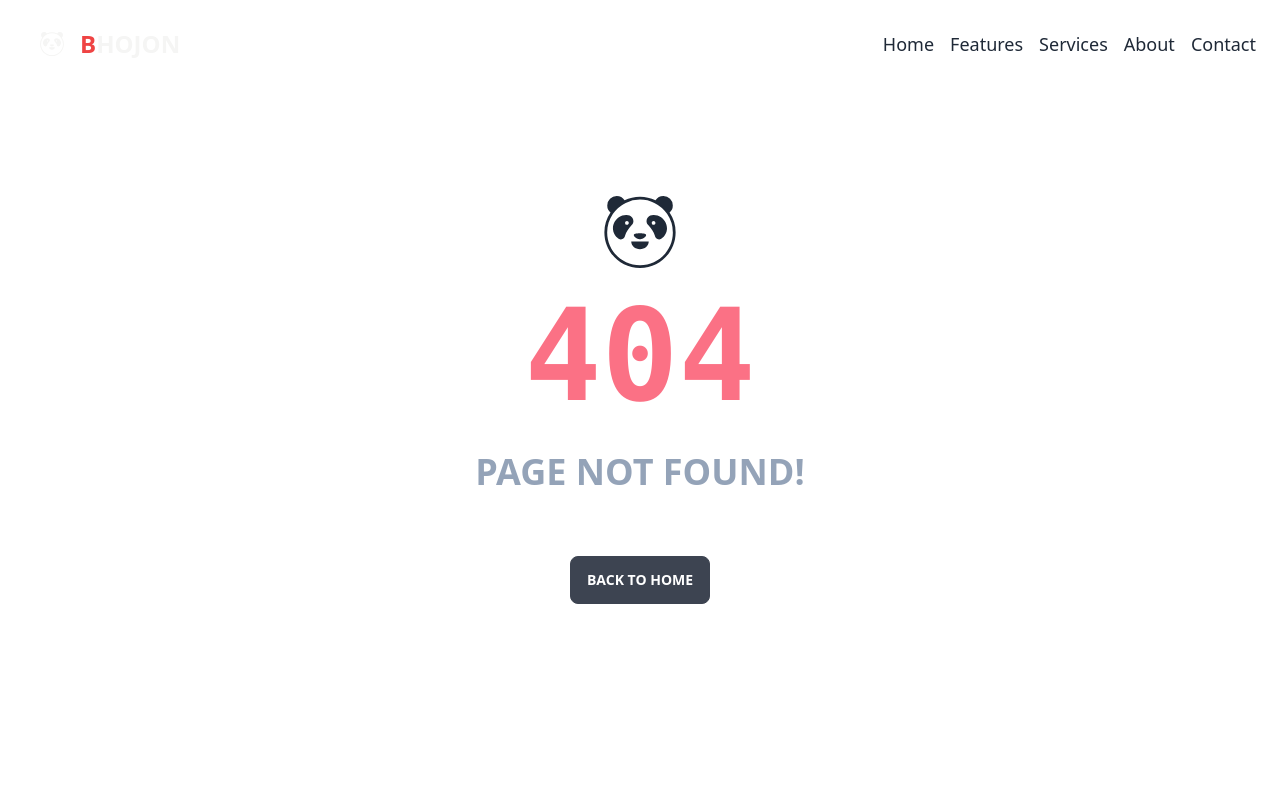
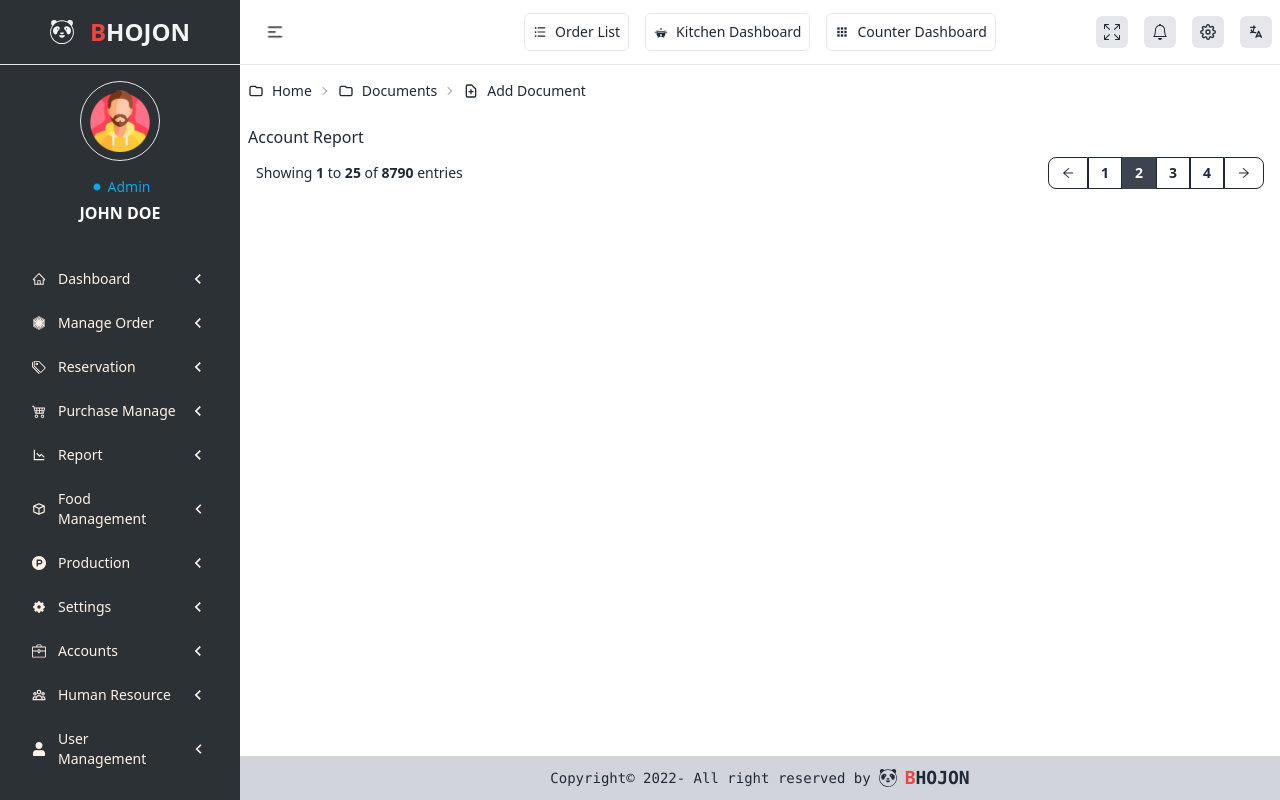
Before and after one commit to nDevers/Bhojon, a React (Create React App) app: page /dashboard/accounts/accounts-report in a window 1280 px wide. Before the commit this address had no page. Built offline with nearby package versions, Linux system fonts and the light colour scheme.

Commit message:
accounts routes added

```diff
--- a/src/App.js
+++ b/src/App.js
@@ -36,7 +36,7 @@ import ManageFood from "./pages/dashboard/FoodManagement/ManageFood/ManageFood";
 
 import Production from "./pages/dashboard/Production";
 import Settings from "./pages/dashboard/Settings/Settings";
-import Accounts from "./pages/dashboard/Accounts";
+import Accounts from "./pages/dashboard/Accounts/Accounts";
 import HumanResource from "./pages/dashboard/HumanResource";
 
 import UserManagement from "./pages/dashboard/UserManagement/UserManagement";
@@ -72,6 +72,9 @@ import FactoryReset from "./pages/dashboard/Settings/FactoryReset";
 import Language from "./pages/dashboard/Settings/Language";
 import PayRoleCommission from "./pages/dashboard/Settings/PayRoleCommission";
 import Currency from "./pages/dashboard/Settings/Currency";
+import AccountsBoard from "./pages/dashboard/Accounts/AccountsBoard";
+import AccountsReport from "./pages/dashboard/Accounts/AccountsReport";
+import SupplierPayment from "./pages/dashboard/Accounts/SupplierPayment";
 
 function App() {
   return (
@@ -150,7 +153,12 @@ function App() {
           <Route path="language" element={<Language />} />
           <Route path="pay-role-commission" element={<PayRoleCommission />} />
         </Route>
-        <Route path="accounts" element={<Accounts />} />
+        // accounts routes
+        <Route path="accounts" element={<Accounts />}>
+          <Route index element={<AccountsBoard />} />
+          <Route path="accounts-report" element={<AccountsReport />} />
+          <Route path="supplier-payment" element={<SupplierPayment />} />
+        </Route>
         <Route path="human-resource" element={<HumanResource />} />
         // user management routes
         <Route path="user-management" element={<UserManagement />}>
--- /dev/null
+++ b/src/pages/dashboard/Accounts/Accounts.js
@@ -0,0 +1,12 @@
+import React from "react";
+import { Outlet } from "react-router-dom";
+
+const Accounts = () => {
+  return (
+    <div>
+      <Outlet />
+    </div>
+  );
+};
+
+export default Accounts;
--- /dev/null
+++ b/src/pages/dashboard/Accounts/AccountsBoard.js
@@ -0,0 +1,7 @@
+import React from "react";
+
+const AccountsBoard = () => {
+  return <div>Accounts Board</div>;
+};
+
+export default AccountsBoard;
--- /dev/null
+++ b/src/pages/dashboard/Accounts/AccountsReport.js
@@ -0,0 +1,7 @@
+import React from "react";
+
+const AccountsReport = () => {
+  return <div>Account Report</div>;
+};
+
+export default AccountsReport;
--- /dev/null
+++ b/src/pages/dashboard/Accounts/SupplierPayment.js
@@ -0,0 +1,7 @@
+import React from "react";
+
+const SupplierPayment = () => {
+  return <div>Supplier Payment</div>;
+};
+
+export default SupplierPayment;
--- a/src/pages/dashboard/accounts.js
+++ /dev/null
@@ -1,11 +0,0 @@
-import React from 'react';
-
-const Accounts = () => {
-    return (
-        <div>
-            Accounts
-        </div>
-    );
-};
-
-export default Accounts;
```
